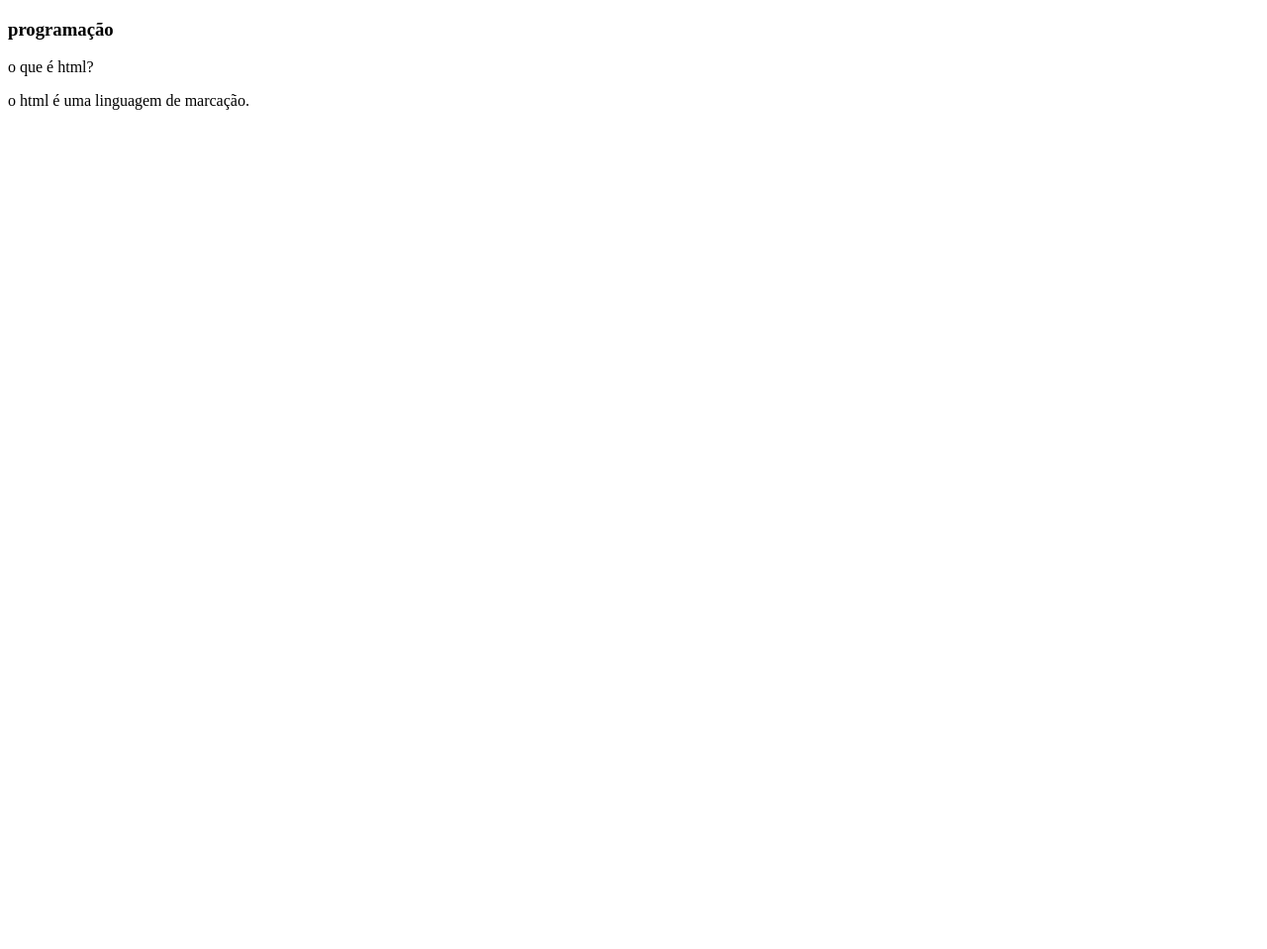
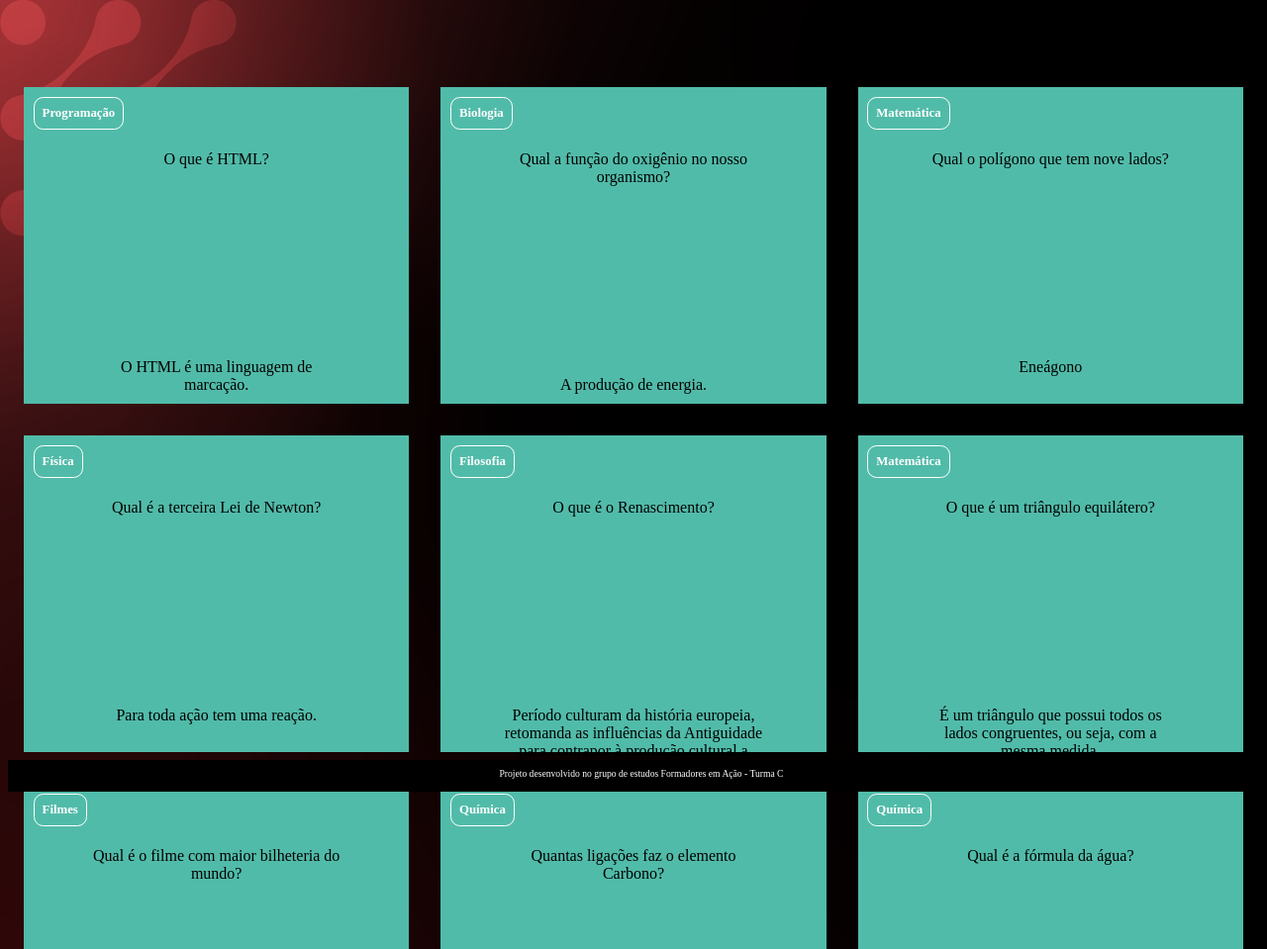
Before and after one commit to kemillly/flashacardes, a plain HTML site: page index.html in a window 1280 px wide. Shown: the top 959 px of the page at 99% size. Before the commit the page ends 800 px from the top, so only its background shows below. Drawn offline with Linux system fonts and the light colour scheme.

Commit message:
05/12/2024

```diff
--- /dev/null
+++ b/assets/style.css
@@ -0,0 +1,529 @@
+:root{
+  --text-color: #ffffff;
+  --card-front-color: #51BBA9;
+  --card-back-color: #144480;
+}
+
+body {
+  background: url(img/bg-desktop-red.webp);
+  font-family: Gluten;
+}
+.cartao__conteudo {
+    background-color: var(--card-front-color);
+    text-align: center;
+    height: 100%;
+  }
+
+  #container {
+    display: flex;
+    flex-wrap: wrap;
+  }
+
+  .cartao {
+    margin: 1rem 1rem;
+    height: 20rem;
+    flex-grow: 1;
+    flex-basis: calc(33% - 6rem);
+  }
+
+  .cartao__conteudo p {
+    padding: 4rem;
+  }
+
+  .cartao__conteudo h3 {
+    color: var(--text-color);
+    border: 1px solid var(--text-color);
+    text-align: left;
+    padding: 0.5rem;
+    position: absolute;
+    margin: 0.6rem;
+    border-radius: 0.6rem;
+    font-size: 1vw;
+  }
+
+  .cartao_conteudo_pergunta p {
+    color: var(--text-color);
+    font-weight: 500;
+  }
+  .cartao_conteudo_resposta p {
+    color: var(--card-back-color);
+    font-weight: 700;
+  }
+
+  footer {
+    background-color: black;
+    color: white;
+    position: fixed;
+    bottom: 0;
+    width: 100%;
+    height: 2rem;
+  }
+
+  footer p {
+    text-align: center;
+    font-size: 0.6rem;
+    margin-top: 0.5rem;
+  }
+
+
+
+:root{
+
+
+  --text-color: #ffffff;
+
+
+  --card-front-color: #51BBA9;
+
+
+  --card-back-color: #144480;
+
+
+}
+
+
+
+
+
+body {
+
+
+  background: url(img/bg-desktop-blue.webp);
+
+
+  font-family: Josefin Sans;
+
+
+}
+
+
+
+
+
+.cartao__conteudo {
+
+
+    background-color: var(--card-front-color);
+
+
+    text-align: center;
+
+
+    height: 100%;
+
+
+  }
+
+
+
+
+
+  #container {
+
+
+    display: flex;
+
+
+    flex-wrap: wrap;
+
+
+  }
+
+
+
+
+
+  .cartao {
+
+
+    margin: 1rem 1rem;
+
+
+    height: 20rem;
+
+
+    flex-grow: 1;
+
+
+    flex-basis: calc(33% - 6rem);
+
+
+  }
+
+
+
+
+
+  .cartao__conteudo h3 {
+
+
+    color: var(--text-color);
+
+
+    border: 1px solid var(--text-color);
+
+
+    text-align: left;
+
+
+    padding: 0.5rem;
+
+
+    position: absolute;
+
+
+    margin: 0.6rem;
+
+
+    border-radius: 0.6rem;
+
+
+    font-size: 1vw;
+
+
+  }
+
+
+
+
+
+  .cartao_conteudo_pergunta p {
+
+
+    color: var(--text-color);
+
+
+    font-weight: 500;
+
+
+  }
+
+
+
+
+
+  .cartao_conteudo_resposta p {
+
+
+    color: var(--card-back-color);
+
+
+    font-weight: 700;
+
+
+  }
+
+
+
+
+
+  footer {
+
+
+    background-color: black;
+
+
+    color: white;
+
+
+    position: fixed;
+
+
+    bottom: 0;
+
+
+    width: 100%;
+
+
+    height: 2rem;
+
+
+  }
+
+
+
+
+
+  footer p {
+
+
+    text-align: center;
+
+
+    font-size: 0.6rem;
+
+
+    margin-top: 0.5rem;
+
+
+  }
+
+
+  :root{
+
+
+    --text-color: #ffffff;
+
+
+    --card-front-color: #51BBA9;
+
+
+    --card-back-color: #144480;
+
+
+  }
+
+
+
+
+
+  body {
+
+
+    background: url(img/bg-desktop-red\ \(1\).webp);
+
+
+    font-family: Josefin Sans;
+
+
+  }
+
+
+
+
+
+  .cartao__conteudo {
+
+
+      background-color: var(--card-front-color);
+
+
+      text-align: center;
+
+
+      height: 100%;
+
+
+      transform-style: preserve-3d;
+
+
+      transition: transform
+  300ms ease-in-out;
+
+
+    }
+
+
+
+
+
+    #container {
+
+
+      display: flex;
+
+
+      flex-wrap: wrap;
+
+
+    }
+
+
+
+
+
+    .cartao {
+
+
+      margin: 1rem 1rem;
+
+
+      height: 20rem;
+
+
+      flex-grow: 1;
+
+
+      flex-basis: calc(33% - 6rem);
+
+
+    }
+
+
+
+
+
+    .cartao__conteudo p {
+
+
+      padding: 4rem;
+
+
+      margin-top: 4rem;
+
+
+    }
+
+
+
+
+
+    .cartao__conteudo h3 {
+
+
+      color: var(--text-color);
+
+
+      border: 1px solid var(--text-color);
+
+
+      text-align: left;
+
+
+      padding: 0.5rem;
+
+
+      position: absolute;
+
+
+      margin: 0.6rem;
+
+
+      border-radius: 0.6rem;
+
+
+      font-size: 1vw;
+
+
+      backface-visibility:
+  hidden;
+
+
+    }
+
+
+
+
+
+    .cartao_conteudo_pergunta p {
+
+
+      color: var(--text-color);
+
+
+      font-weight: 500;
+
+
+    }
+
+
+
+
+
+    .cartao_conteudo_resposta p {
+
+
+      color: var(--card-back-color);
+
+
+      font-weight: 700;
+
+
+    }
+
+
+
+
+
+    .cartao:hover .cartao__conteudo{
+
+
+      transform:
+  rotateY(180deg);
+
+
+    }
+
+
+
+
+
+    .cartao_conteudo_pergunta,
+
+
+
+    .cartao_conteudo_resposta{
+
+
+      backface-visibility:
+  hidden;
+
+
+      position: absolute;
+
+
+      height: 100%;
+
+
+      width: 100%;
+
+
+    }
+
+
+
+
+
+    .cartao_conteudo_resposta{
+
+
+      transform:
+  rotateY(180deg);
+
+
+    }
+
+
+
+
+
+    footer {
+
+
+      background-color: black;
+
+
+      color: white;
+
+
+      position: fixed;
+
+
+      bottom: 0;
+
+
+      width: 100%;
+
+
+      height: 2rem;
+
+
+    }
+
+
+
+
+
+    footer p {
+
+
+      text-align: center;
+
+
+      font-size: 0.6rem;
+
+
+      margin-top: 0.5rem;
+
+
+    }
--- a/index.html
+++ b/index.html
@@ -3,26 +3,137 @@
 <head>
     <meta charset="UTF-8">
     <meta name="viewport" content="width=device-width, initial-scale=1.0">
-    <title>flash Carde</title>
+    <title>Flash Cardes</title>
+    <link rel="stylesheet" href="assets/style.css">
 </head>
+
 <body>
     <main>
         <section id="container">
+
+            <!--Primeira Pergunta-->
             <article class="cartao">
                 <div class="cartao__conteudo">
-                    <h3>programação</h3>
+                    <h3>Programação</h3>
                     <div class="cartao__conteudo__pergunta">
-                        <p>o que é html?</p>
+                        <p>O que é HTML?</p>
                     </div>
                     <div class="cartao__conteudo__resposta">
-                        <p>o html é uma linguagem de marcação.</p>
+                        <p>O HTML é uma linguagem de marcação.</p>
                     </div>
                 </div>
-
             </article>
 
-        </section>
-    </main>
+             <!--Segunda Pergunta-->
+             <article class="cartao">
+                <div class="cartao__conteudo">
+                    <h3>Biologia</h3>
+                    <div class="cartao__conteudo__pergunta">
+                        <p>Qual a função do oxigênio no nosso organismo?</p>
+                    </div>
+                    <div class="cartao__conteudo__resposta">
+                        <p>A produção de energia.</p>
+                    </div>
+                </div>
+            </article>
+
+              <!--Terceira Pergunta-->
+              <article class="cartao">
+                <div class="cartao__conteudo">
+                    <h3>Matemática</h3>
+                    <div class="cartao__conteudo__pergunta">
+                        <p>Qual o polígono que tem nove lados?</p>
+                    </div>
+                    <div class="cartao__conteudo__resposta">
+                        <p>Eneágono</p>
+                    </div>
+                </div>
+            </article>
+
+              <!--Quarta Pergunta-->
+              <article class="cartao">
+                <div class="cartao__conteudo">
+                    <h3>Física</h3>
+                    <div class="cartao__conteudo__pergunta">
+                        <p>Qual é a terceira Lei de Newton?</p>
+                    </div>
+                    <div class="cartao__conteudo__resposta">
+                        <p>Para toda ação tem uma reação.</p>
+                    </div>
+                </div>
+            </article>
+
+               <!--Quinta Pergunta-->
+               <article class="cartao">
+                <div class="cartao__conteudo">
+                    <h3>Filosofia</h3>
+                    <div class="cartao__conteudo__pergunta">
+                        <p>O que é o Renascimento?</p>
+                    </div>
+                    <div class="cartao__conteudo__resposta">
+                        <p>Período culturam da história europeia, retomanda as influências da Antiguidade para contrapor
+                            à produção cultural a Idade Média.</p>
+                    </div>
+                </div>
+            </article>
+
+            <!--Sexta Pergunta-->
+            <article class="cartao">
+                <div class="cartao__conteudo">
+                    <h3>Matemática</h3>
+                    <div class="cartao__conteudo__pergunta">
+                        <p>O que é um triângulo equilátero?</p>
+                    </div>
+                    <div class="cartao__conteudo__resposta">
+                        <p>É um triângulo que possui todos os lados congruentes, ou seja, com a mesma medida.</p>
+                    </div>
+                </div>
+            </article>
+
+             <!--Sétima Pergunta-->
+            <article class="cartao">
+                <div class="cartao__conteudo">
+                    <h3>Filmes</h3>
+                    <div class="cartao__conteudo__pergunta">
+                        <p>Qual é o filme com maior bilheteria do mundo?</p>
+                    </div>
+                    <div class="cartao__conteudo__resposta">
+                        <p>Avatar</p>
+                    </div>
+                </div>
+            </article>
+
+             <!--Oitava Pergunta-->
+             <article class="cartao">
+                <div class="cartao__conteudo">
+                    <h3>Química</h3>
+                    <div class="cartao__conteudo__pergunta">
+                        <p>Quantas ligações faz o elemento Carbono?</p>
+                    </div>
+                    <div class="cartao__conteudo__resposta">
+                        <p> Quatro ligações </p>
+                    </div>
+                </div>
+            </article>
+
+            <!--Nona Pergunta-->
+            <article class="cartao">
+                <div class="cartao__conteudo">
+                    <h3>Química</h3>
+                    <div class="cartao__conteudo__pergunta">
+                        <p>Qual é a fórmula da água?</p>
+                    </div>
+                    <div class="cartao__conteudo__resposta">
+                        <p> H2O </p>
+                    </div>
+                </div>
+            </article>
+
+</section>
+</main>
+    <footer>
+              <p>Projeto desenvolvido no grupo de estudos Formadores em Ação - Turma C</p>
+    </footer>
 
 </body>
 </html>
```
Also changed, not shown: assets/img/bg-desktop-red (1).webp (added).
